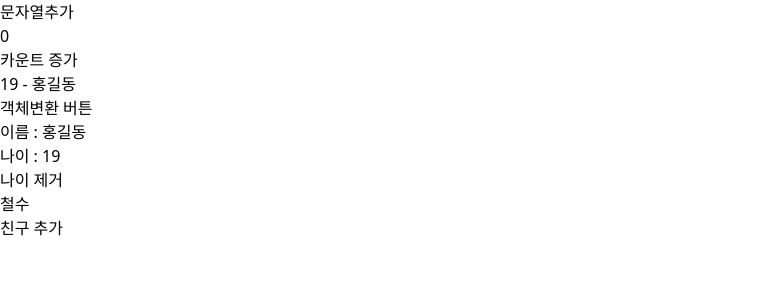
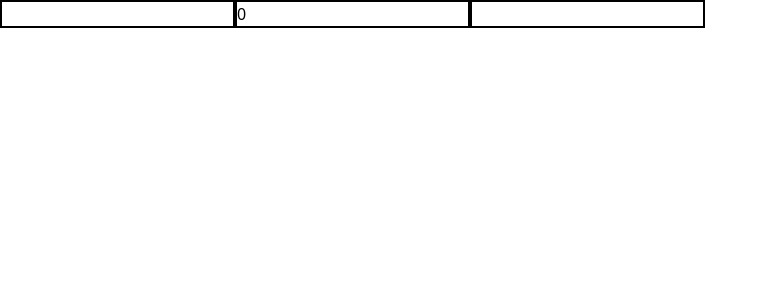
Before and after one commit to kablt-6362/remote-local, a React (Vite) app in the folder React/my-react-app/: page / in a window 1280 px wide. Shown: the top 300 px of the page, without its empty margins (0-768 px from the left). Built offline with nearby package versions, Linux system fonts and the light colour scheme.

Commit message:
Stats심화

```diff
--- a/React/my-react-app/src/App.jsx
+++ b/React/my-react-app/src/App.jsx
@@ -1,18 +1,10 @@
 import React from "react";
-import Container from "./components/State/Container";
-import StringState from "./components/State/StringState";
-import NumberState from "./components/State/NumberState";
-import ObjectState from "./components/State/ObjectState";
-import Objv2 from "./components/State/Objv2";
-import ArrayState from "./components/State/ArrayState";
+import Container from "./components/StateeAdvanced/Container";
+
 export default function App() {
   return (
     <div>
-      <StringState></StringState>
-      <NumberState></NumberState>
-      <ObjectState></ObjectState>
-      <Objv2></Objv2>
-      <ArrayState></ArrayState>
+      <Container></Container>
     </div>
   );
 }
--- /dev/null
+++ b/React/my-react-app/src/components/StateeAdvanced/Container.jsx
@@ -0,0 +1,10 @@
+import React from "react";
+import Form from "./Form";
+
+export default function Container() {
+  return (
+    <div>
+      <Form></Form>
+    </div>
+  );
+}
--- /dev/null
+++ b/React/my-react-app/src/components/StateeAdvanced/Form.jsx
@@ -0,0 +1,76 @@
+import React from "react";
+import { useState } from "react";
+
+export default function Form() {
+  // 입력 요소를 객체로 관리할 상태
+  const [form, setForm] = useState({
+    username: "",
+    age: 0,
+    email: "",
+  });
+
+  // 입력 요소 값을 관리할 3개의 상태
+  // const [username, setUsername] = useState("");
+  // const [age, setAge] = useState(0);
+  // const [email, setEmail] = useState("");
+
+  // event 객체: 발생한 이벤트의 정보를 속성으로 저정한 객체
+  function handleChange(event) {
+    const target = event["target"];
+
+    // target 에서 name속성과 value속성을 꺼내서 출력
+    const { name, value } = target;
+    console.log(name, value);
+
+    // if (name === "username") {
+    //   setUsername(value);
+    // } else if (name === "age") {
+    //   setAge(value);
+    // } else if (name === "email") {
+    //   setEmail(value);
+    // }
+
+    //form 객체 상태
+    //{username:"",age:0,email:""}
+    //계산된 속성명을 사용해서 속성명(key)를 변수 name로 대체
+    const newForm = { ...form, [name]: value };
+    console.log(newForm);
+    setForm(newForm);
+  }
+
+  return (
+    <div>
+      <form action="">
+        {/* 3개의 input 요소의 값을 상태로 관리 */}
+        {/* input 요소의 value 속성은 사용자가 입력한 값 */}
+        <input
+          type="text"
+          name="username"
+          value={form.username}
+          className="border-2"
+          onChange={(event) => {
+            handleChange(event);
+          }}
+        />
+        <input
+          type="number"
+          name="age"
+          value={form.age}
+          className="border-2"
+          onChange={(event) => {
+            handleChange(event);
+          }}
+        />
+        <input
+          type="email"
+          name="email"
+          value={form.email}
+          className="border-2"
+          onChange={(event) => {
+            handleChange(event);
+          }}
+        />
+      </form>
+    </div>
+  );
+}
```
